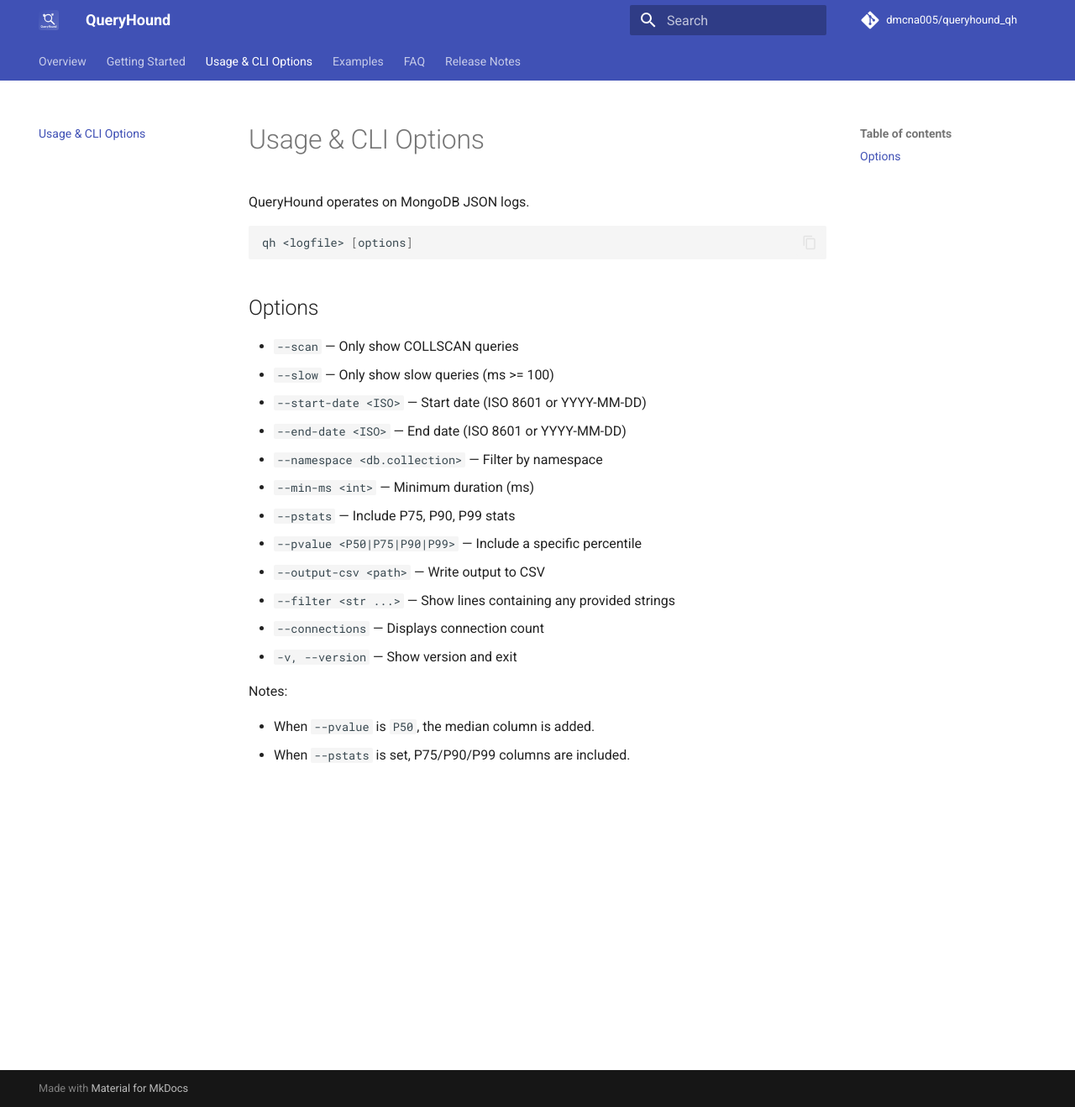
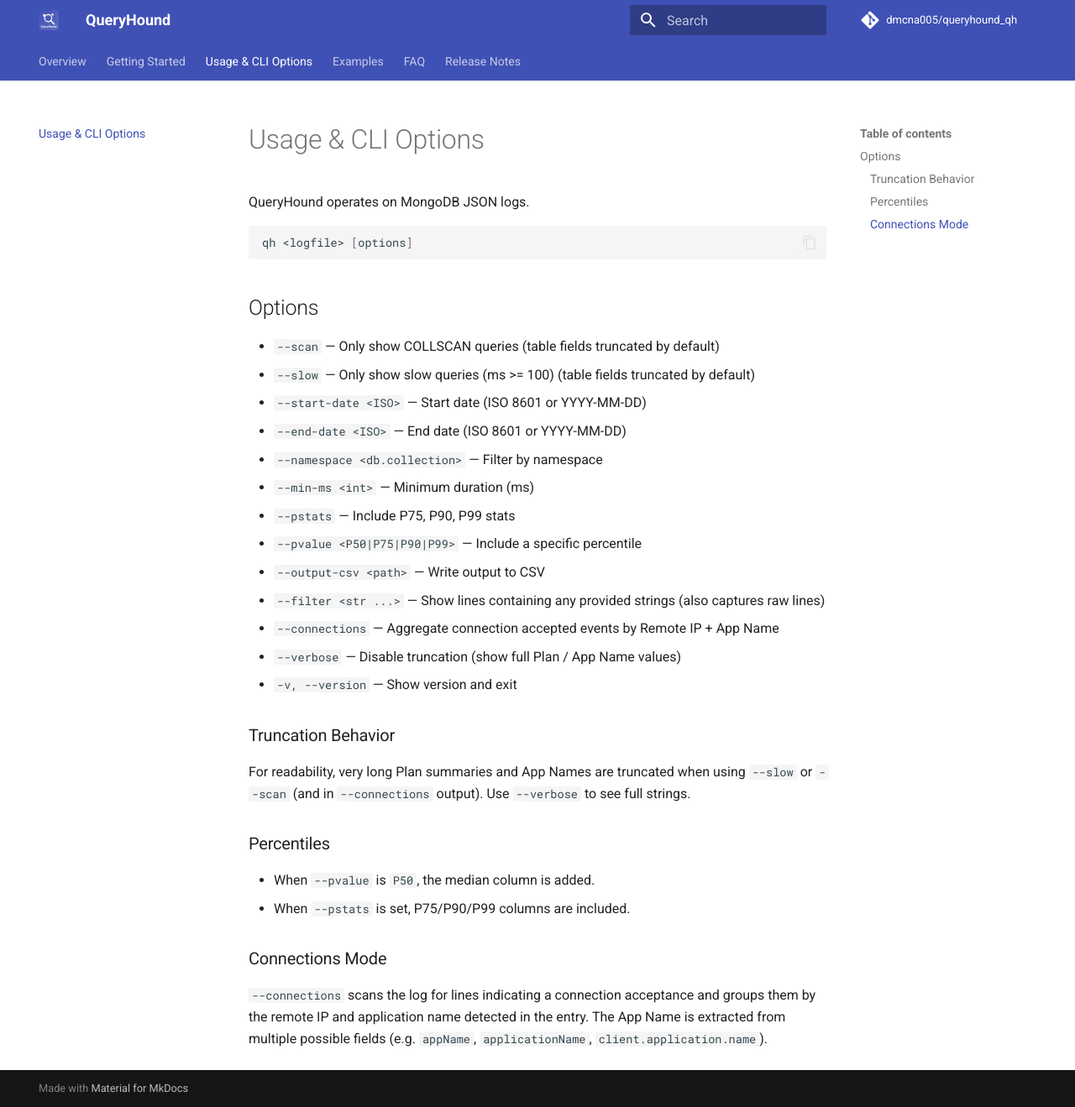
Before and after one commit to dmcna005/queryhound_qh, an MkDocs documentation site: the page built from docs/usage.md, in a window 1280 px wide and 1319 px high. Shown: the whole window at 84% size. Built offline with MkDocs 1.6.1 and Material for MkDocs 9.7.7, drawn with Linux system fonts in a browser that asks for light colours; comment, search, counter and statistics services are not loaded.

Commit message:
docs: update usage & examples for connections, truncation, verbose (v0.4.0)

```diff
--- a/docs/usage.md
+++ b/docs/usage.md
@@ -8,8 +8,8 @@
 
 ## Options
 
-- `--scan` — Only show COLLSCAN queries
-- `--slow` — Only show slow queries (ms >= 100)
+- `--scan` — Only show COLLSCAN queries (table fields truncated by default)
+- `--slow` — Only show slow queries (ms >= 100) (table fields truncated by default)
 - `--start-date <ISO>` — Start date (ISO 8601 or YYYY-MM-DD)
 - `--end-date <ISO>` — End date (ISO 8601 or YYYY-MM-DD)
 - `--namespace <db.collection>` — Filter by namespace
@@ -17,11 +17,20 @@
 - `--pstats` — Include P75, P90, P99 stats
 - `--pvalue <P50|P75|P90|P99>` — Include a specific percentile
 - `--output-csv <path>` — Write output to CSV
-- `--filter <str ...>` — Show lines containing any provided strings
-- `--connections` — Displays connection count
+- `--filter <str ...>` — Show lines containing any provided strings (also captures raw lines)
+- `--connections` — Aggregate connection accepted events by Remote IP + App Name
+- `--verbose` — Disable truncation (show full Plan / App Name values)
 - `-v, --version` — Show version and exit
 
-Notes:
+### Truncation Behavior
+
+For readability, very long Plan summaries and App Names are truncated when using `--slow` or `--scan` (and in `--connections` output). Use `--verbose` to see full strings.
+
+### Percentiles
 
 - When `--pvalue` is `P50`, the median column is added.
 - When `--pstats` is set, P75/P90/P99 columns are included.
+
+### Connections Mode
+
+`--connections` scans the log for lines indicating a connection acceptance and groups them by the remote IP and application name detected in the entry. The App Name is extracted from multiple possible fields (e.g. `appName`, `applicationName`, `client.application.name`).
```
Also changed, not shown: docs/examples.md (+23 -0 lines).
